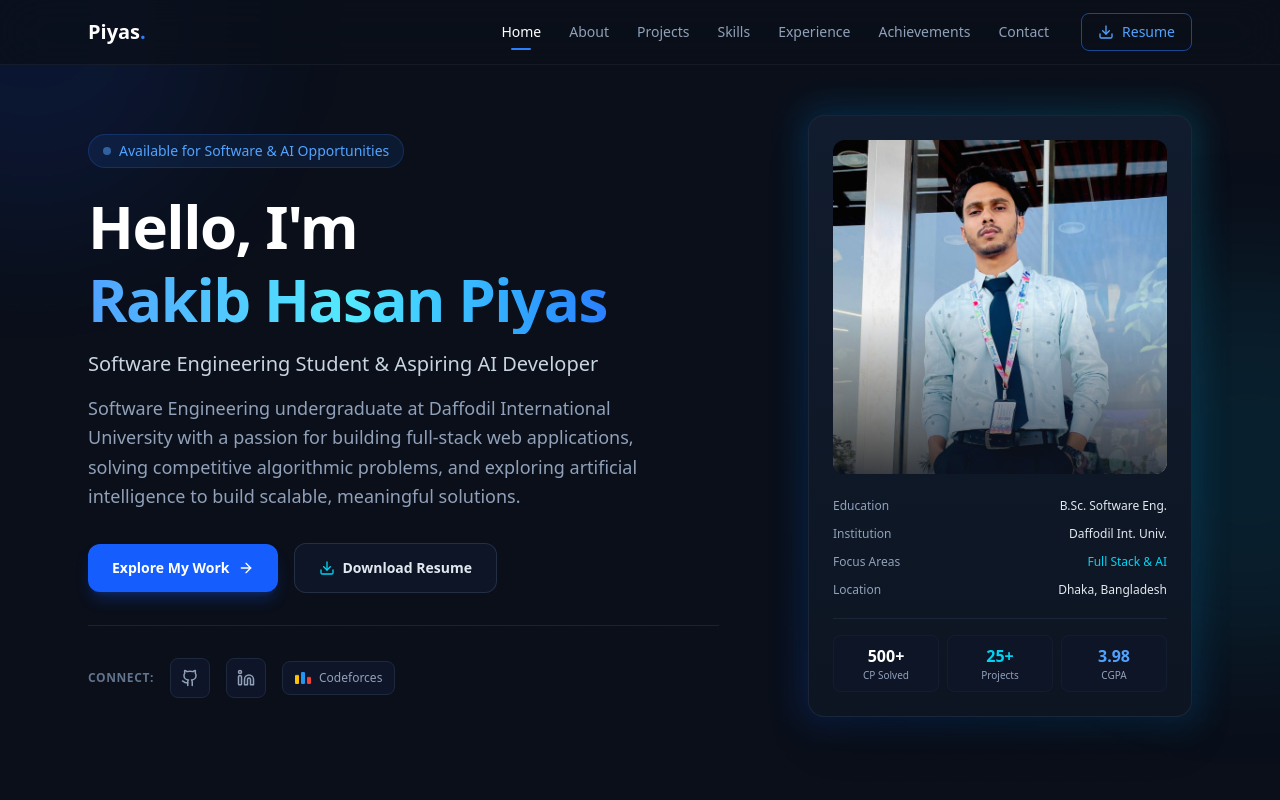
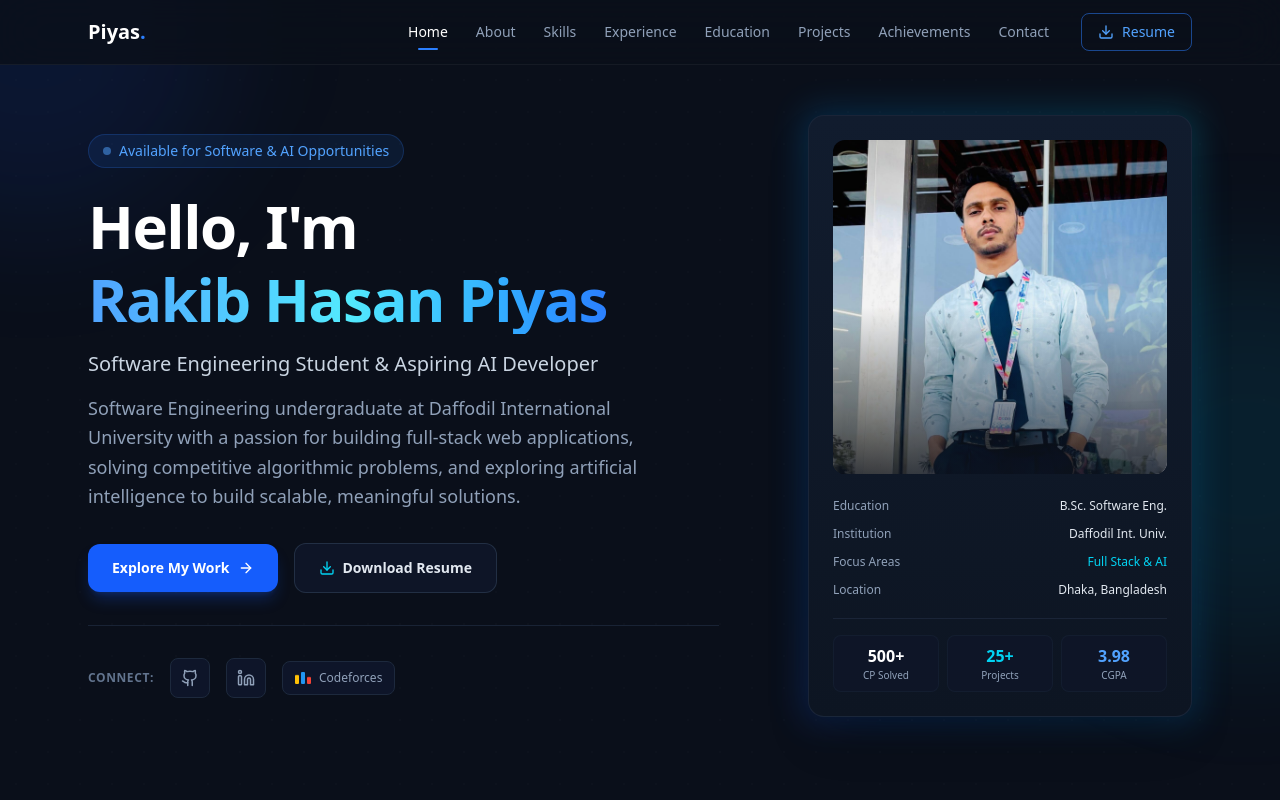
Before and after one commit to rhpiyas/portfolio-2, a Next.js app: page / in a window 1280 px wide. Shown: the top 800 px of the page. Built offline with nearby package versions, Linux system fonts and the light colour scheme.

Commit message:
Changed section order

```diff
--- a/src/app/page.tsx
+++ b/src/app/page.tsx
@@ -2,10 +2,10 @@ import Navbar from "@/components/layout/Navbar";
 import Footer from "@/components/layout/Footer";
 import Hero from "@/components/sections/Hero";
 import About from "@/components/sections/About";
+import Skills from "@/components/sections/Skills";
+import Experience from "@/components/sections/Experience";
+import Education from "@/components/sections/Education";
 import Projects from "@/components/sections/Projects";
-import Skills from "@/components/sections/Skills";
-import Education from "@/components/sections/Education";
-import Experience from "@/components/sections/Experience";
 import Achievements from "@/components/sections/Achievements";
 import Contact from "@/components/sections/Contact";
 
@@ -16,10 +16,10 @@ export default function Home() {
       <main className="flex flex-col w-full overflow-hidden">
         <Hero />
         <About />
+        <Skills />
+        <Experience />
+        <Education />
         <Projects />
-        <Skills />
-        <Education />
-        <Experience />
         <Achievements />
         <Contact />
       </main>
--- a/src/components/layout/Footer.tsx
+++ b/src/components/layout/Footer.tsx
@@ -22,8 +22,8 @@ const socialLinks: SocialLink[] = [
 const footerNavItems = [
   { label: "Home", sectionId: "hero" },
   { label: "About", sectionId: "about" },
+  { label: "Skills", sectionId: "skills" },
   { label: "Projects", sectionId: "projects" },
-  { label: "Skills", sectionId: "skills" },
   { label: "Contact", sectionId: "contact" },
 ];
 
--- a/src/components/layout/Navbar.tsx
+++ b/src/components/layout/Navbar.tsx
@@ -13,9 +13,10 @@ interface NavItem {
 const navItems: NavItem[] = [
   { label: "Home", sectionId: "hero" },
   { label: "About", sectionId: "about" },
-  { label: "Projects", sectionId: "projects" },
   { label: "Skills", sectionId: "skills" },
   { label: "Experience", sectionId: "experience" },
+  { label: "Education", sectionId: "education" },
+  { label: "Projects", sectionId: "projects" },
   { label: "Achievements", sectionId: "achievements" },
   { label: "Contact", sectionId: "contact" },
 ];
@@ -56,14 +57,14 @@ export default function Navbar() {
           </button>
 
           {/* Desktop Navigation */}
-          <div className="hidden md:flex items-center gap-1">
+          <div className="hidden md:flex items-center gap-0.5 lg:gap-1">
             {navItems.map((item) => (
               <button
                 key={item.sectionId}
                 onClick={() => handleNavClick(item.sectionId)}
-                className={`relative px-3 py-2 text-sm transition-colors duration-200 ${
+                className={`relative px-2.5 lg:px-3 py-2 text-xs lg:text-sm transition-colors duration-200 ${
                   activeSection === item.sectionId
-                    ? "text-white"
+                    ? "text-white font-medium"
                     : "text-slate-400 hover:text-white"
                 }`}
               >
@@ -78,7 +79,7 @@ export default function Navbar() {
             <a
               href={profile.resumePath}
               download
-              className="ml-4 flex items-center gap-2 border border-blue-500/50 text-blue-400 hover:bg-blue-500/10 rounded-lg px-4 py-2 text-sm transition-colors duration-200"
+              className="ml-2 lg:ml-4 flex items-center gap-1.5 lg:gap-2 border border-blue-500/50 text-blue-400 hover:bg-blue-500/10 rounded-lg px-3 lg:px-4 py-2 text-xs lg:text-sm transition-colors duration-200"
             >
               <Download size={16} />
               Resume
```
